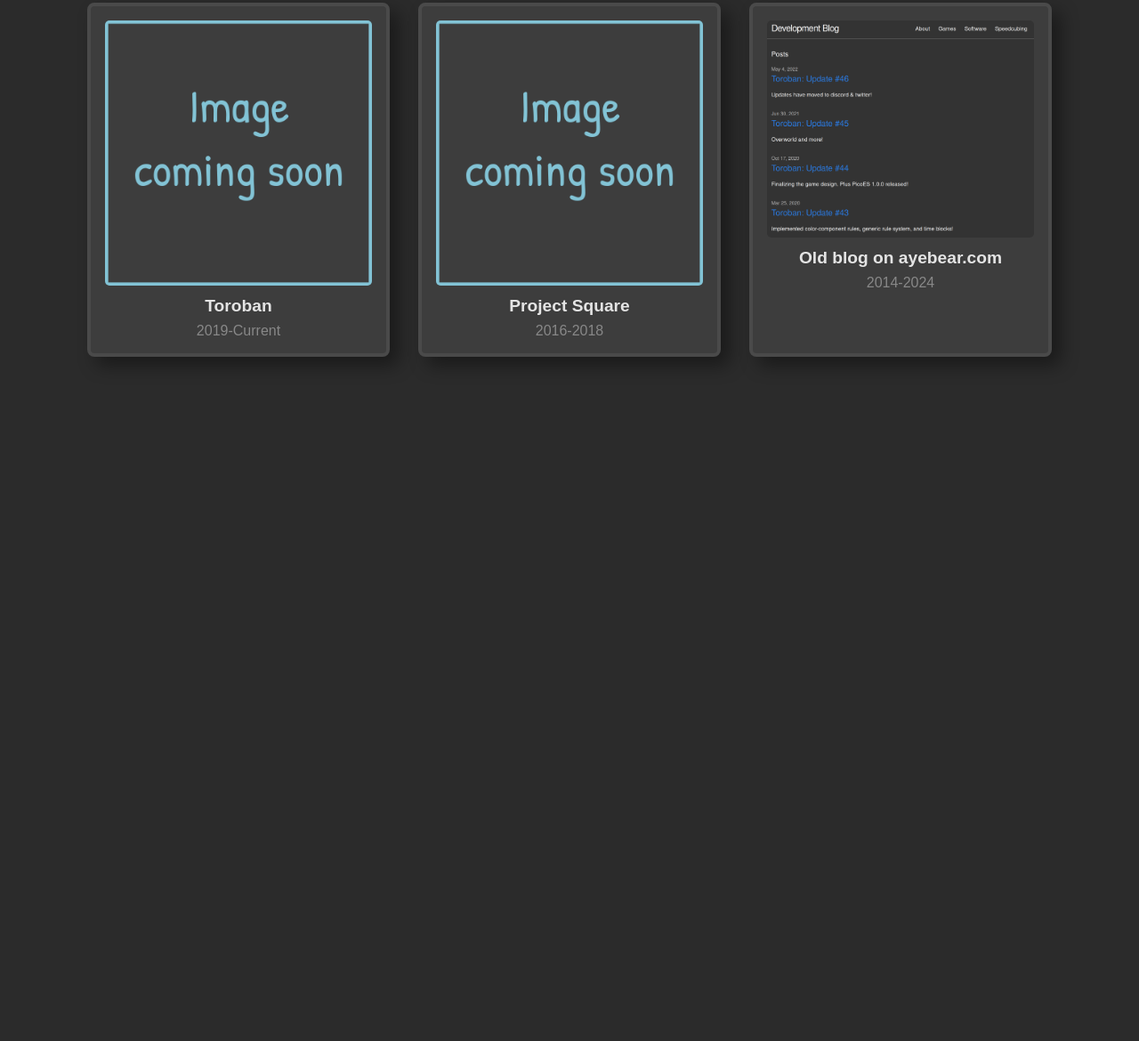
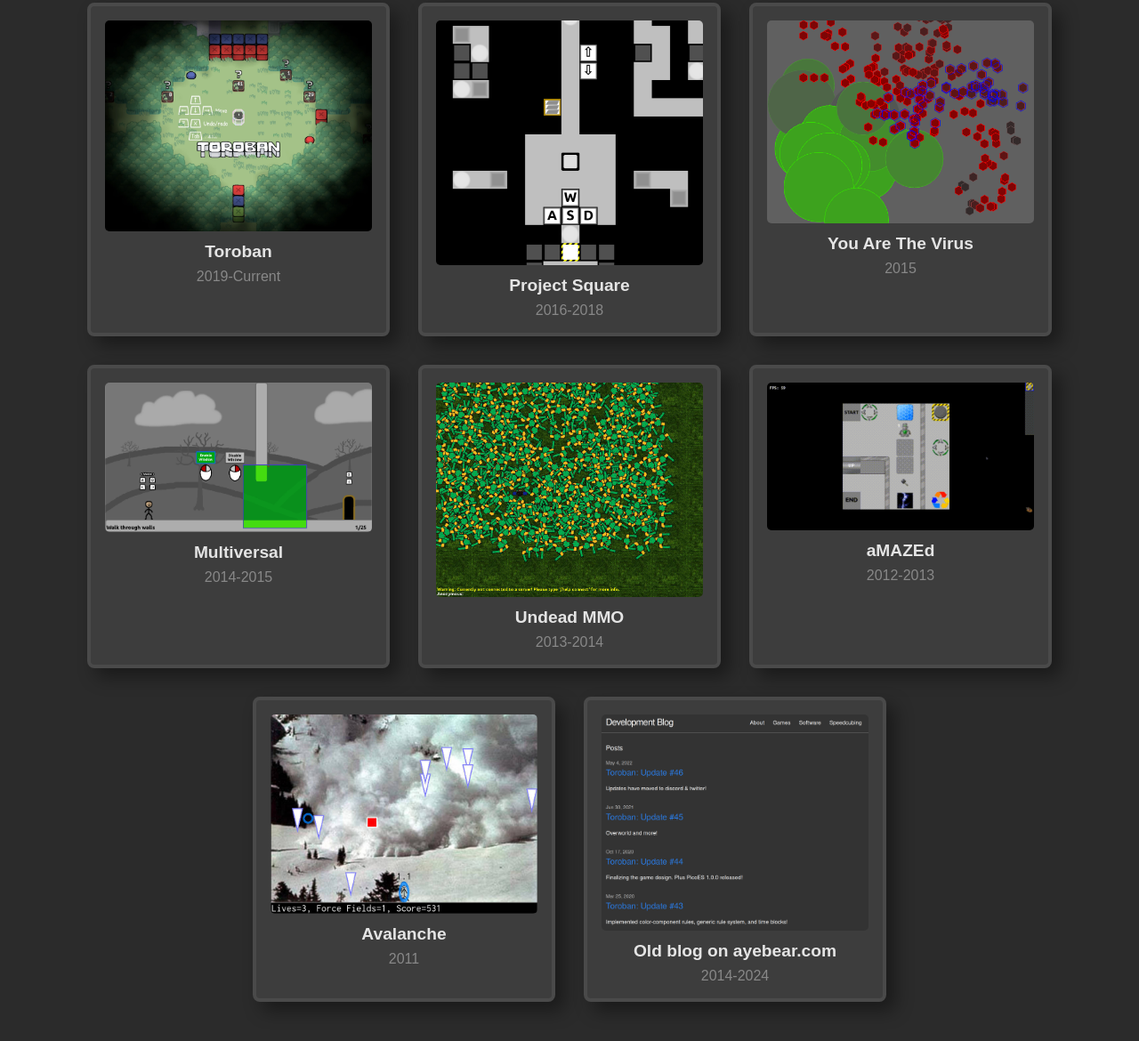
Before and after one commit to ayebear/ayebear.github.io, a plain HTML site: page index.html in a window 1280 px wide. Shown: the part 176-1346 px from the top of the page at 89% size. Before the commit the page ends 800 px from the top, so only its background shows below. Drawn offline with Linux system fonts and the light colour scheme.

Commit message:
Add some games

```diff
--- a/index.html
+++ b/index.html
@@ -16,17 +16,52 @@
 		<div class="project">
 			<a href="https://toroban.com/">
 				<!-- <img src="assets/toroban.gif" alt="Toroban"> -->
-				<img src="assets/placeholder.png" alt="Placeholder">
+				<img src="assets/toroban.webp" alt="Placeholder">
 			</a>
 			<div class="title">Toroban</div>
 			<div class="year">2019-Current</div>
 		</div>
 		<div class="project">
 			<a href="https://ayebear.com/old-blog/ps/">
-				<img src="assets/placeholder.png" alt="Placeholder">
+				<img src="assets/project-square.png" alt="Placeholder">
 			</a>
 			<div class="title">Project Square</div>
 			<div class="year">2016-2018</div>
+		</div>
+		<div class="project">
+			<a href="https://ayebear.com/">
+				<img src="assets/you-are-the-virus.png" alt="Placeholder">
+			</a>
+			<div class="title">You Are The Virus</div>
+			<div class="year">2015</div>
+		</div>
+		<div class="project">
+			<a href="https://ayebear.com/">
+				<img src="assets/multiversal.png" alt="Placeholder">
+			</a>
+			<div class="title">Multiversal</div>
+			<div class="year">2014-2015</div>
+		</div>
+		<div class="project">
+			<a href="https://ayebear.com/">
+				<img src="assets/undead-mmo.jpg" alt="Placeholder">
+			</a>
+			<div class="title">Undead MMO</div>
+			<div class="year">2013-2014</div>
+		</div>
+		<div class="project">
+			<a href="https://ayebear.com/">
+				<img src="assets/amazed.gif" alt="Placeholder">
+			</a>
+			<div class="title">aMAZEd</div>
+			<div class="year">2012-2013</div>
+		</div>
+		<div class="project">
+			<a href="https://ayebear.com/">
+				<img src="assets/avalanche.jpg" alt="Placeholder">
+			</a>
+			<div class="title">Avalanche</div>
+			<div class="year">2011</div>
 		</div>
 		<div class="project">
 			<a href="https://ayebear.com/old-blog/">
```
Also changed, not shown: assets/amazed.gif (added), assets/avalanche.jpg (added), assets/multiversal.png (added), assets/project-square.png (added), assets/toroban.webp (added), assets/undead-mmo.jpg (added), assets/you-are-the-virus.png (added).
